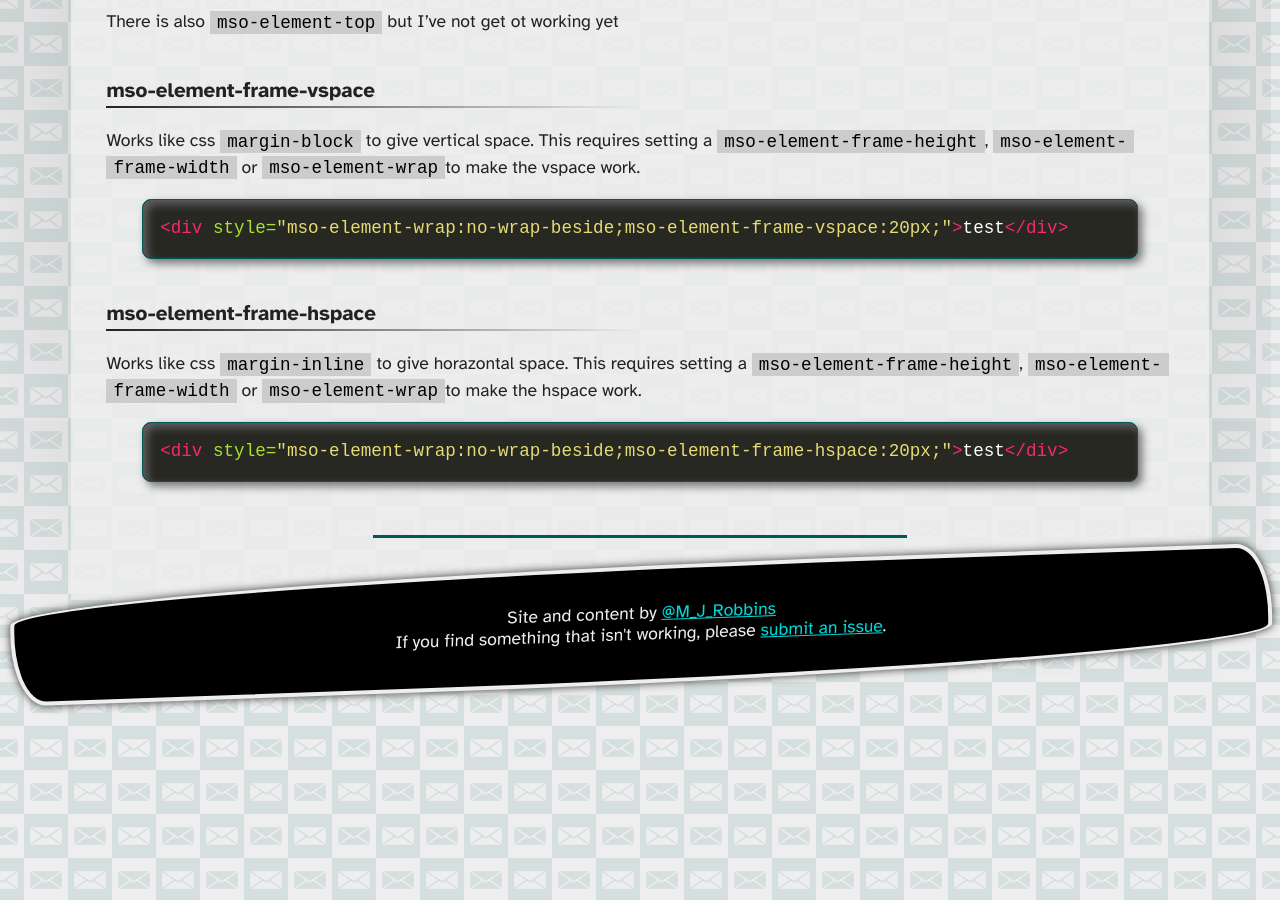
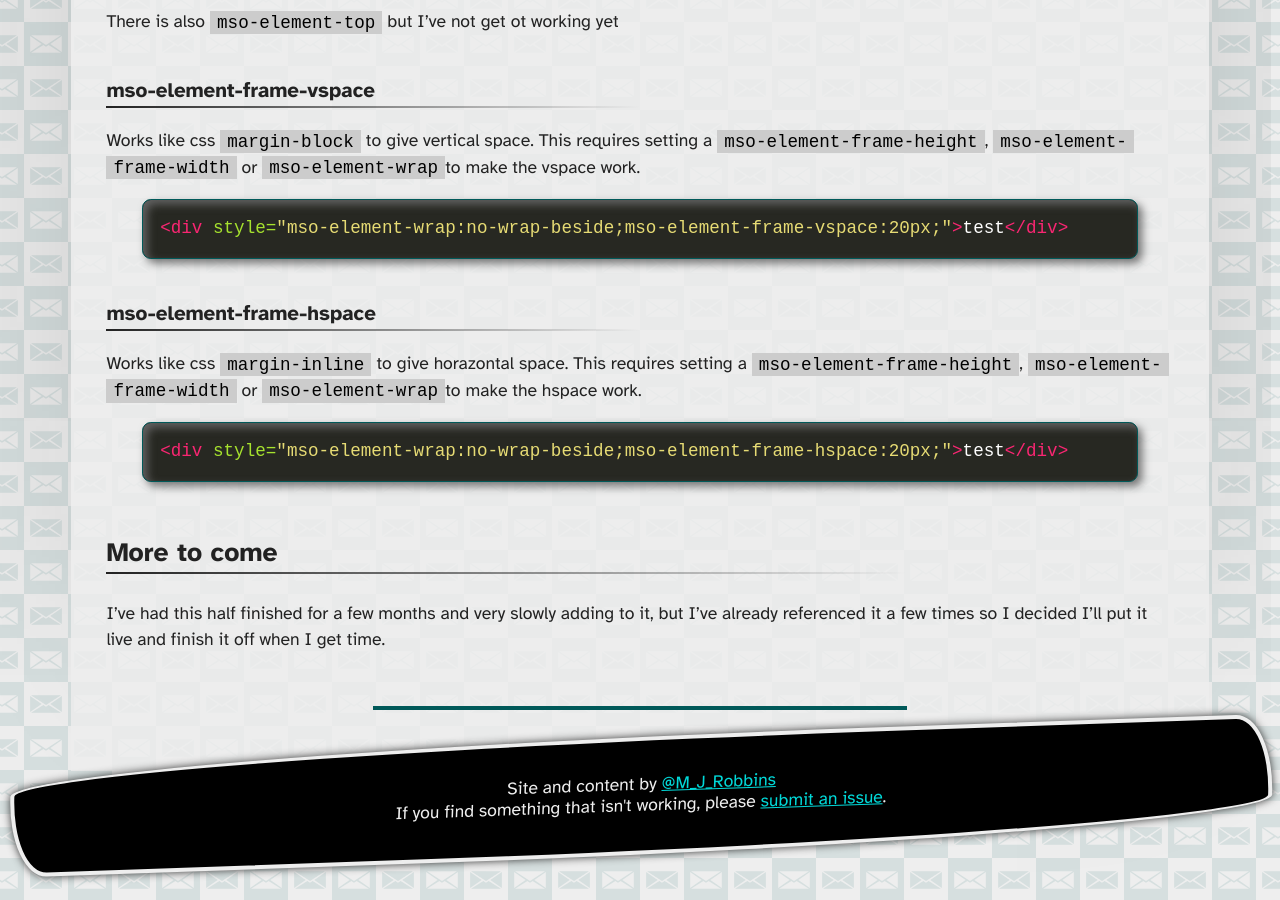
Before and after one commit to M-J-Robbins/good-email-code, a Jekyll site: the page built from email-enhancements/mso-styles.md, in a window 1280 px wide and 900 px high, scrolled down 14058 px. Built offline with Jekyll 4.4.1, drawn with Linux system fonts in a browser that asks for light colours; our own code applies the rules of GitHub Pages for plain Markdown files; a script that is not in the unit is left out.

Commit message:
text-shadow and mso styles

````diff
--- a/email-enhancements/mso-styles.md
+++ b/email-enhancements/mso-styles.md
@@ -423,3 +423,54 @@
 ```html
 <div style="mso-element-wrap:no-wrap-beside;mso-element-frame-hspace:20px;">test</div>
 ```
+
+## More to come
+I've had this half finished for a few months and very slowly adding to it, but I've already referenced it a few times so I decided I'll put it live and finish it off when I get time.
+
+
+<!-- Notes of what I still have to test and write up -->
+<!-- ## Layout
+mso-break-type
+
+mso-default-height
+mso-default-width
+
+mso-horizontal-page-align
+
+mso-width-alt
+mso-width-source
+mso-zero-height:yes
+
+mso-vertical-align-alt
+text-justify: distribute-all-lines
+
+
+
+
+
+## misc
+### mso-rotate
+```html
+<table>
+  <tr>
+    <td style="mso-rotate:-90">test</td>
+  </tr>
+</table>
+```
+mso-text-orientation
+mso-scheme-fill-color
+mso-scheme-shadow-color
+mso-space-above
+mso-space-below
+mso-spacerun
+mso-pagination:widow-orphan;
+mso-style-priority: 99
+mso-ignore
+`<br style="mso-ignore:vglayout" clear="ALL">`
+mso-style-noshow:yes;
+mso-linked-frame:auto - seems to crash Outlook
+text-fit:600px
+
+mso themecolor only seems to work on borders, might be an option for darkmode hacks
+
+white space https://stigmortenmyre.no/mso/html/concepts/ofconwhitespace.htm -->
````
Also changed, not shown: _includes/email-enhancements.md (+2 -0 lines), email-enhancements/text-shadow.md (added, +91 -0 lines).
